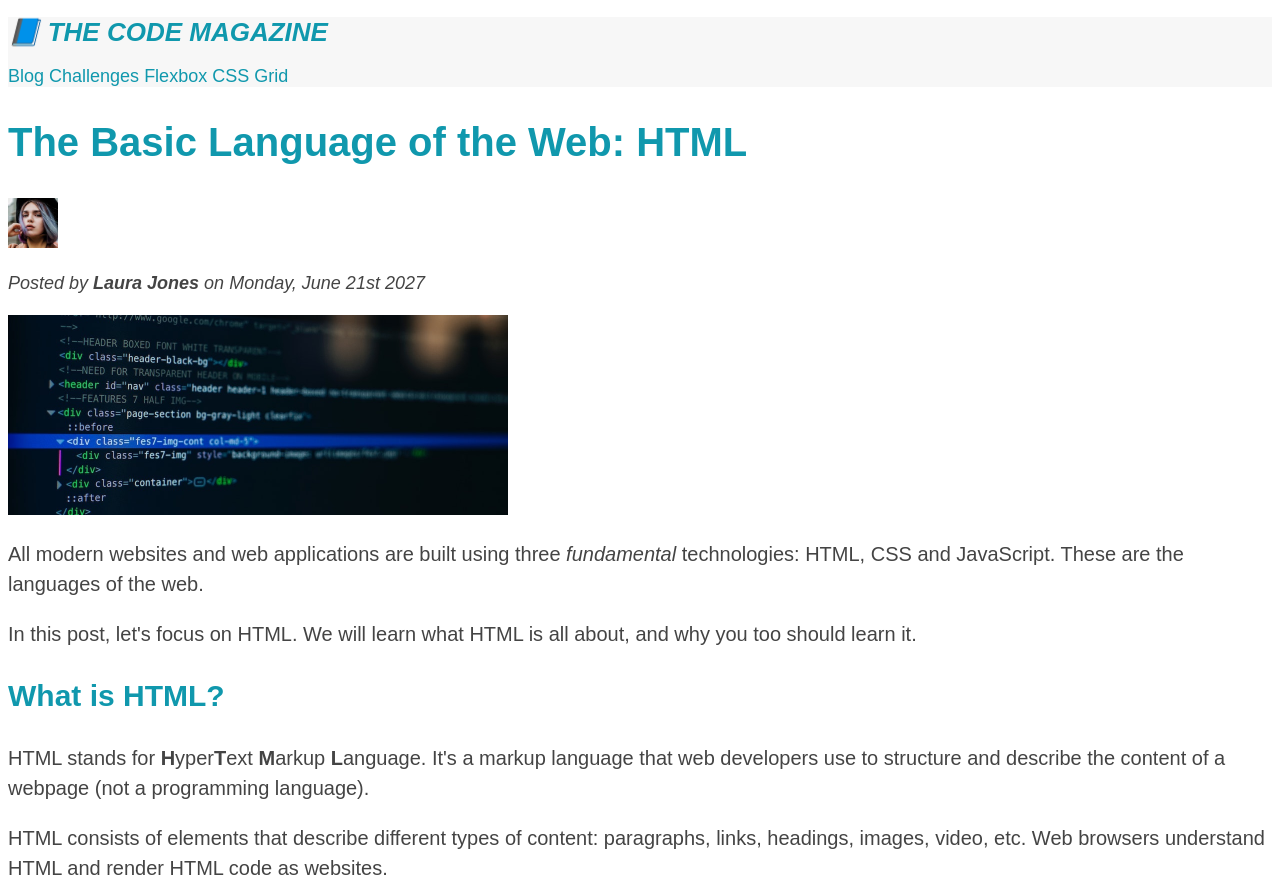
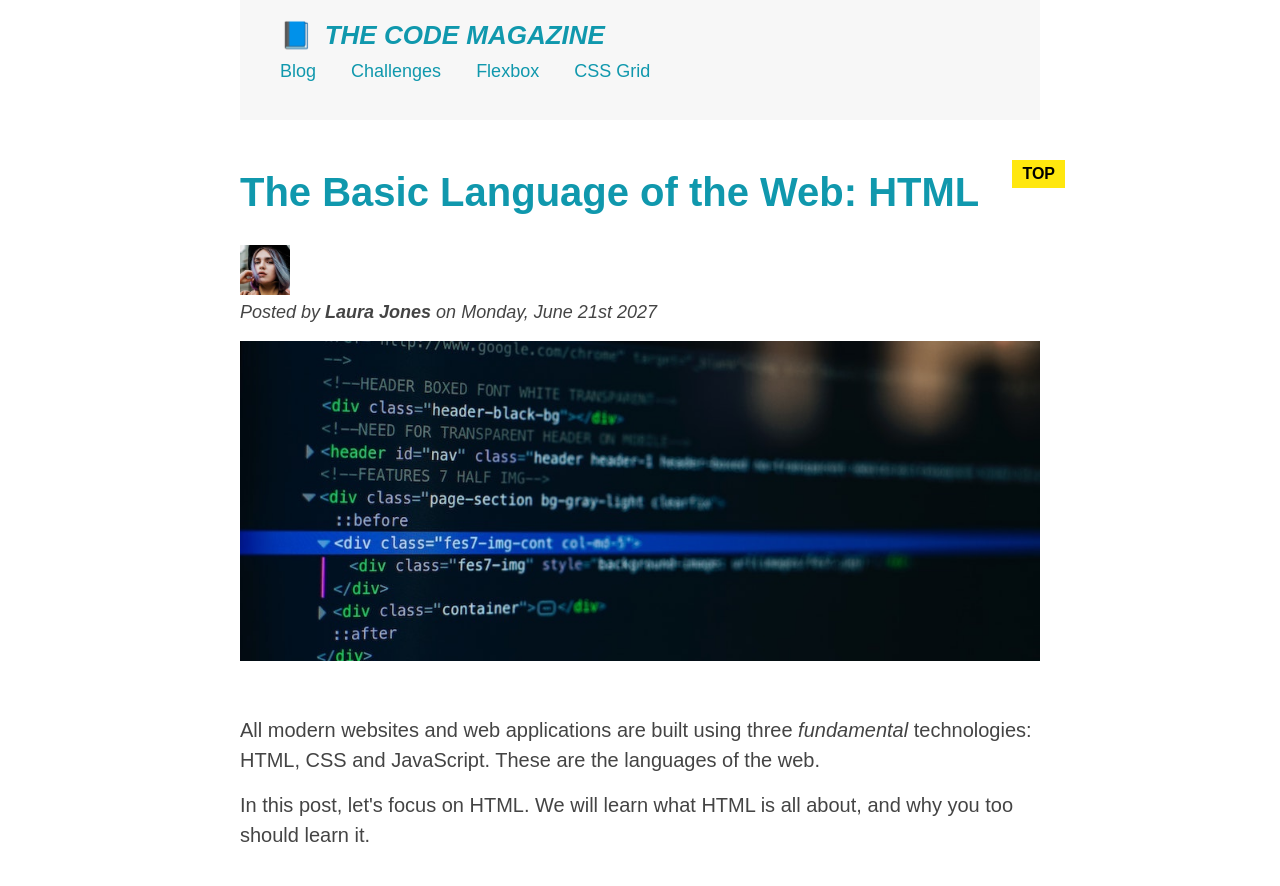
Before and after one commit to souviks72/HTML-CSS-Fundamentals, a plain HTML site: page index.html in a window 1280 px wide. Shown: the top 886 px of the page. Drawn offline with Linux system fonts and the light colour scheme.

Commit message:
box-model, pseudo-elements

```diff
--- a/index.html
+++ b/index.html
@@ -7,6 +7,7 @@
   </head>
 
   <body>
+    <div class="container">
       <header class="main-header">
         <h1>📘 The Code Magazine</h1>
 
@@ -19,7 +20,7 @@
       </header>
 
       <article>
-      <header>
+        <header class="post-header">
           <h2>The Basic Language of the Web: HTML</h2>
 
           <img
@@ -36,8 +37,7 @@
           <img
             src="img/post-img.jpg"
             alt="HTML code on a screen"
-          width="500"
-          height="200"
+            class="post-img"
           />
         </header>
 
@@ -49,8 +49,8 @@
         </p>
 
         <p>
-        In this post, let's focus on HTML. We will learn what HTML is all about,
-        and why you too should learn it.
+          In this post, let's focus on HTML. We will learn what HTML is all
+          about, and why you too should learn it.
         </p>
 
         <h3>What is HTML?</h3>
@@ -62,8 +62,8 @@
         </p>
         <p>
           HTML consists of elements that describe different types of content:
-        paragraphs, links, headings, images, video, etc. Web browsers understand
-        HTML and render HTML code as websites.
+          paragraphs, links, headings, images, video, etc. Web browsers
+          understand HTML and render HTML code as websites.
         </p>
         <p>In HTML, each element is made up of 3 parts:</p>
 
@@ -85,8 +85,8 @@
         <h3>Why should you learn HTML?</h3>
 
         <p>
-        There are countless reasons for learning the fundamental language of the
-        web. Here are 5 of them:
+          There are countless reasons for learning the fundamental language of
+          the web. Here are 5 of them:
         </p>
 
         <ul>
@@ -118,7 +118,12 @@
             <p class="related-author">By Jonas Schmedtmann</p>
           </li>
           <li>
-          <img src="img/related-2.jpg" alt="Lightning" width="75" heigth="75" />
+            <img
+              src="img/related-2.jpg"
+              alt="Lightning"
+              width="75"
+              heigth="75"
+            />
             <a href="#">The Unknown Powers of CSS</a>
             <p class="related-author">By Jim Dillon</p>
           </li>
@@ -140,5 +145,7 @@
           Copyright &copy; 2027 by The Code Magazine.
         </p>
       </footer>
+      <button>❤️ Like</button>
+    </div>
   </body>
 </html>
--- a/style.css
+++ b/style.css
@@ -1,6 +1,60 @@
+* {
+  margin: 0;
+  padding: 0;
+}
+
 body {
   font-family: sans-serif;
   color: #444;
+  position: relative;
+}
+
+.container {
+  width: 800px;
+  margin: 0 auto;
+}
+
+.main-header {
+  background-color: #f7f7f7;
+  padding: 20px 40px;
+  /* 20px is top and bottom, 40 is left and right */
+  margin-bottom: 50px;
+  /* Whenever we need to add vertical space
+      use either margin-top or bottom throughout
+      the whole site. Don't mix top & bottom
+  */
+  height: 80px;
+}
+
+nav {
+  font-size: 18px;
+}
+
+nav a:link {
+  /* background-color: rgb(206, 90, 13);
+  margin: 20px;
+  padding: 20px;
+  display: block; */
+  margin-right: 30px;
+  margin-top: 10px;
+  display: inline-block;
+}
+
+/* chaining pseudo classes */
+nav a:link:last-child {
+  margin-right: 0;
+}
+
+article {
+  margin-bottom: 60px;
+}
+
+aside {
+  background-color: #f7f7f7;
+  border-top: 5px solid #1098ad;
+  border-top: 5px solid #1098ad;
+  padding: 50px 0;
+  width: 500px;
 }
 
 h1,
@@ -17,10 +71,27 @@ h1 {
 
 h2 {
   font-size: 40px;
+  margin-bottom: 30px;
+  position: relative;
+}
+
+h2::after {
+  content: "TOP";
+  background-color: #ffe70e;
+  color: black;
+  font-size: 16px;
+  font-weight: bold;
+  display: inline-block;
+  padding: 5px 10px;
+  position: absolute;
+  top: -10px;
+  right: -25px;
 }
 
 h3 {
   font-size: 30px;
+  margin-bottom: 20px;
+  margin-top: 40px;
 }
 
 h4 {
@@ -33,12 +104,26 @@ h4 {
 p {
   font-size: 20px;
   line-height: 1.5;
+  margin-bottom: 15px;
 }
 
+ul,
+ol {
+  margin-left: 50px;
+  margin-bottom: 20px;
+}
 li {
   font-size: 18px;
+  margin-bottom: 10px;
 }
 
+li:last-child {
+  margin-bottom: 0;
+}
+
+.post-header {
+  margin-bottom: 50px;
+}
 #copyright {
   font-size: 16px;
 }
@@ -55,16 +140,6 @@ li {
 
 .related {
   list-style: none;
-}
-
-.main-header {
-  background-color: #f7f7f7;
-}
-
-aside {
-  background-color: #f7f7f7;
-  border-top: 5px solid #1098ad;
-  border-top: 5px solid #1098ad;
 }
 
 li:first-child {
@@ -128,6 +203,26 @@ footer p {
   color: green;
 }
 
-nav {
-  font-size: 18px;
+.post-img {
+  width: 800px;
+  height: auto;
 }
+
+button {
+  font-size: 22px;
+  padding: 20px;
+  cursor: pointer;
+  position: absolute;
+  bottom: 50px;
+  right: 50px;
+}
+
+/* pseudo elements */
+h1::first-letter {
+  font-style: normal;
+  margin-right: 5px;
+}
+
+/* Adjacent sibling */
+h3 + p::first-line {
+}
```
Lines whose indentation alone changed are shown as unchanged.
